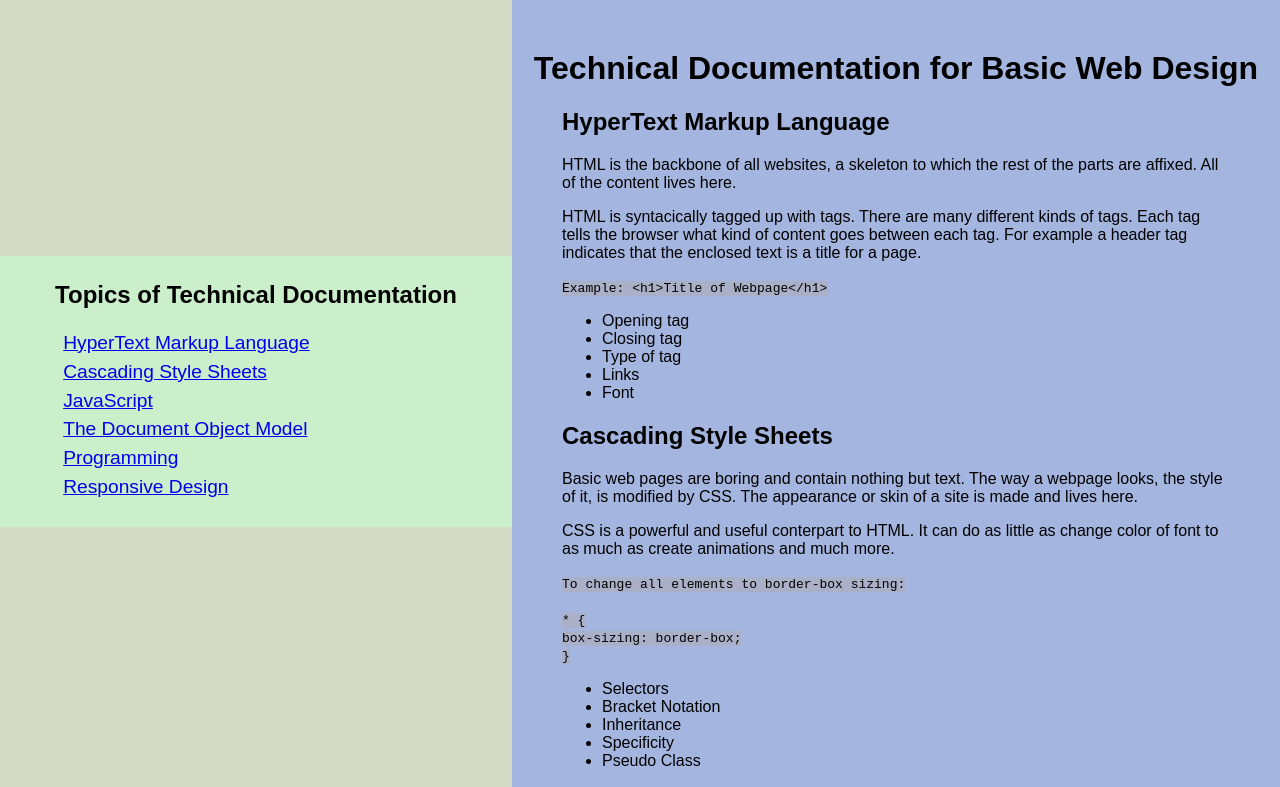
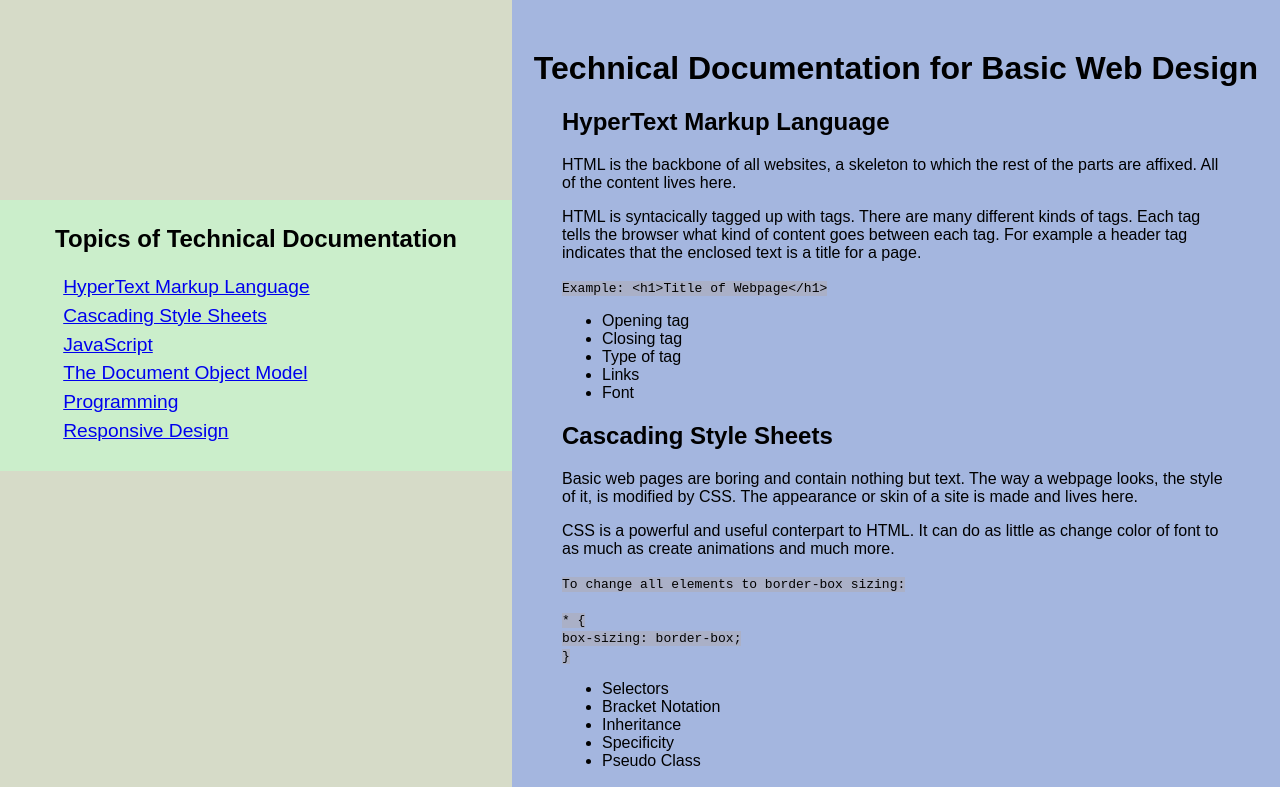
Before and after one commit to MeatBot99/TechnicalDocumentation, a plain HTML site: page index.html in a window 1280 px wide. Shown: the top 787 px of the page. Drawn offline with Linux system fonts and the light colour scheme.

Commit message:
Add files via upload

```diff
--- a/css/stylesheet.css
+++ b/css/stylesheet.css
@@ -22,7 +22,7 @@ code {
   width: 40%;
   background-color: rgb(203, 238, 203);
   position: fixed;
-  margin-top: 20%;
+  margin-top: 200px;
   padding: 25px 15px;
 }
 
@@ -36,13 +36,17 @@ code {
   list-style-type: none;
   padding-left: 0;
   width: 80%;
-  margin-left: 10%;
+  margin-left: auto;
   margin-right: auto;
 }
 
 #nav-list li {
   line-height: 1.5em;
   font-size: 1.2em;
+}
+
+.nav-link:hover {
+  background-color: rgb(255, 255, 255);
 }
 
 /*Main content Styling*/
--- a/js/app.js
+++ b/js/app.js
@@ -21,8 +21,8 @@ for (let section of sections) {
   newSection.appendChild(code);
   navList.appendChild(navListItem);
   navListItem.appendChild(navLink);
+
   //Includes a list if the Object has a list
-
   if(section.list){
     let unorderedList= document.createElement("ul");
     for (let listItem of section.list){
```
